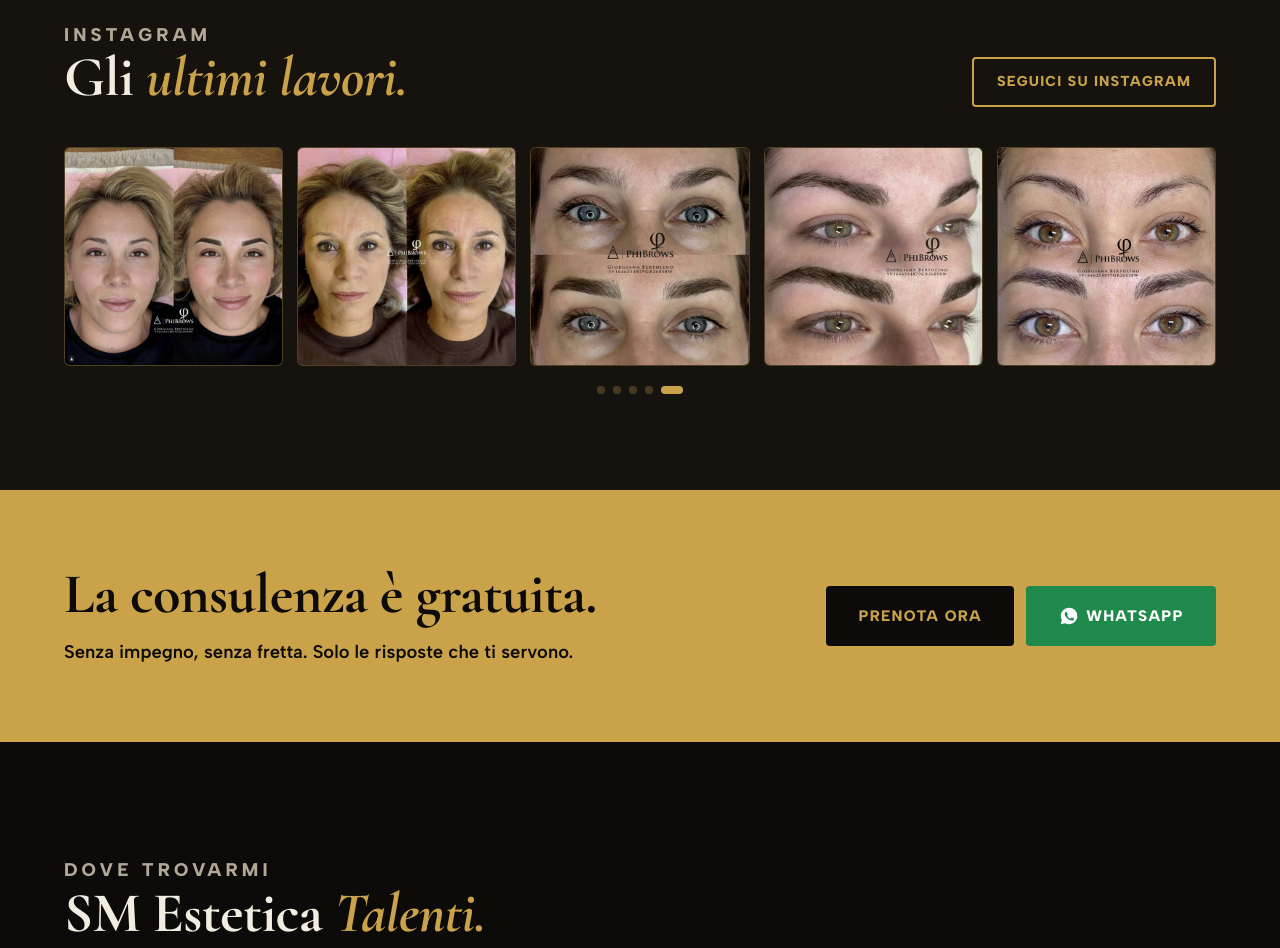
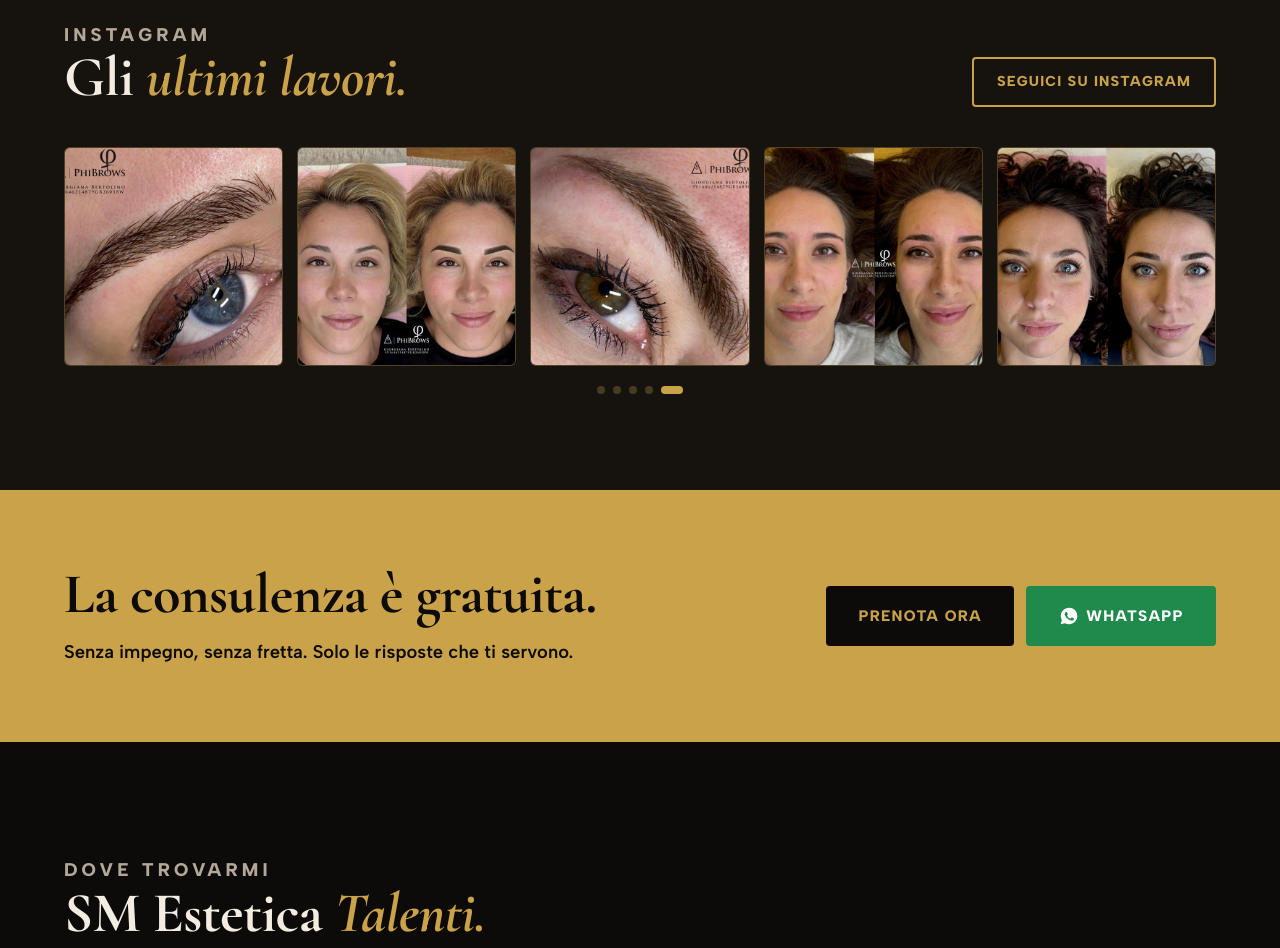
Before and after one commit to vannarellifabrizio-hash/giorgiana-landing, a plain HTML site: page index.html in a window 1280 px wide. Shown: the part 3887-4835 px from the top of the page. Drawn offline with nearby package versions, Linux system fonts and the light colour scheme.

Commit message:
Nuove foto Instagram
Co-Authored-By: Claude Opus 5.5 <noreply@anthropic.com>

```diff
--- a/index.html
+++ b/index.html
@@ -620,11 +620,11 @@ fbq('track', 'ViewContent');
         <a class="btn btn-outline" href="https://www.instagram.com/giorgiana.microblading/" target="_blank" rel="noopener">Seguici su Instagram</a>
       </div>
       <div class="ig-scroll" id="igScroll">
-        <a class="ig-tile" href="https://www.instagram.com/giorgiana.microblading/" target="_blank" rel="noopener" aria-label="Lavoro di Giorgiana 1 su Instagram"><img src="img/ig1.jpg" width="600" height="600" loading="lazy" decoding="async" alt="Sopracciglia, lavoro di Giorgiana 1"></a>
-        <a class="ig-tile" href="https://www.instagram.com/giorgiana.microblading/" target="_blank" rel="noopener" aria-label="Lavoro di Giorgiana 2 su Instagram"><img src="img/ig2.jpg" width="600" height="600" loading="lazy" decoding="async" alt="Sopracciglia, lavoro di Giorgiana 2"></a>
-        <a class="ig-tile" href="https://www.instagram.com/giorgiana.microblading/" target="_blank" rel="noopener" aria-label="Lavoro di Giorgiana 3 su Instagram"><img src="img/ig3.jpg" width="600" height="600" loading="lazy" decoding="async" alt="Sopracciglia, lavoro di Giorgiana 3"></a>
-        <a class="ig-tile" href="https://www.instagram.com/giorgiana.microblading/" target="_blank" rel="noopener" aria-label="Lavoro di Giorgiana 4 su Instagram"><img src="img/ig4.jpg" width="600" height="600" loading="lazy" decoding="async" alt="Sopracciglia, lavoro di Giorgiana 4"></a>
-        <a class="ig-tile" href="https://www.instagram.com/giorgiana.microblading/" target="_blank" rel="noopener" aria-label="Lavoro di Giorgiana 5 su Instagram"><img src="img/ig5.jpg" width="600" height="600" loading="lazy" decoding="async" alt="Sopracciglia, lavoro di Giorgiana 5"></a>
+        <a class="ig-tile" href="https://www.instagram.com/giorgiana.microblading/" target="_blank" rel="noopener" aria-label="Lavoro di Giorgiana 1 su Instagram"><img src="img/ig1-v2.jpg" width="600" height="600" loading="lazy" decoding="async" alt="Sopracciglia, lavoro di Giorgiana 1"></a>
+        <a class="ig-tile" href="https://www.instagram.com/giorgiana.microblading/" target="_blank" rel="noopener" aria-label="Lavoro di Giorgiana 2 su Instagram"><img src="img/ig2-v2.jpg" width="600" height="600" loading="lazy" decoding="async" alt="Sopracciglia, lavoro di Giorgiana 2"></a>
+        <a class="ig-tile" href="https://www.instagram.com/giorgiana.microblading/" target="_blank" rel="noopener" aria-label="Lavoro di Giorgiana 3 su Instagram"><img src="img/ig3-v2.jpg" width="600" height="600" loading="lazy" decoding="async" alt="Sopracciglia, lavoro di Giorgiana 3"></a>
+        <a class="ig-tile" href="https://www.instagram.com/giorgiana.microblading/" target="_blank" rel="noopener" aria-label="Lavoro di Giorgiana 4 su Instagram"><img src="img/ig4-v2.jpg" width="600" height="600" loading="lazy" decoding="async" alt="Sopracciglia, lavoro di Giorgiana 4"></a>
+        <a class="ig-tile" href="https://www.instagram.com/giorgiana.microblading/" target="_blank" rel="noopener" aria-label="Lavoro di Giorgiana 5 su Instagram"><img src="img/ig5-v2.jpg" width="600" height="600" loading="lazy" decoding="async" alt="Sopracciglia, lavoro di Giorgiana 5"></a>
       </div>
       <div class="ig-dots" id="igDots"></div>
     </div>
```
Also changed, not shown: img/ig1-v2.jpg (added), img/ig2-v2.jpg (added), img/ig3-v2.jpg (added), img/ig4-v2.jpg (added), img/ig5-v2.jpg (added).
